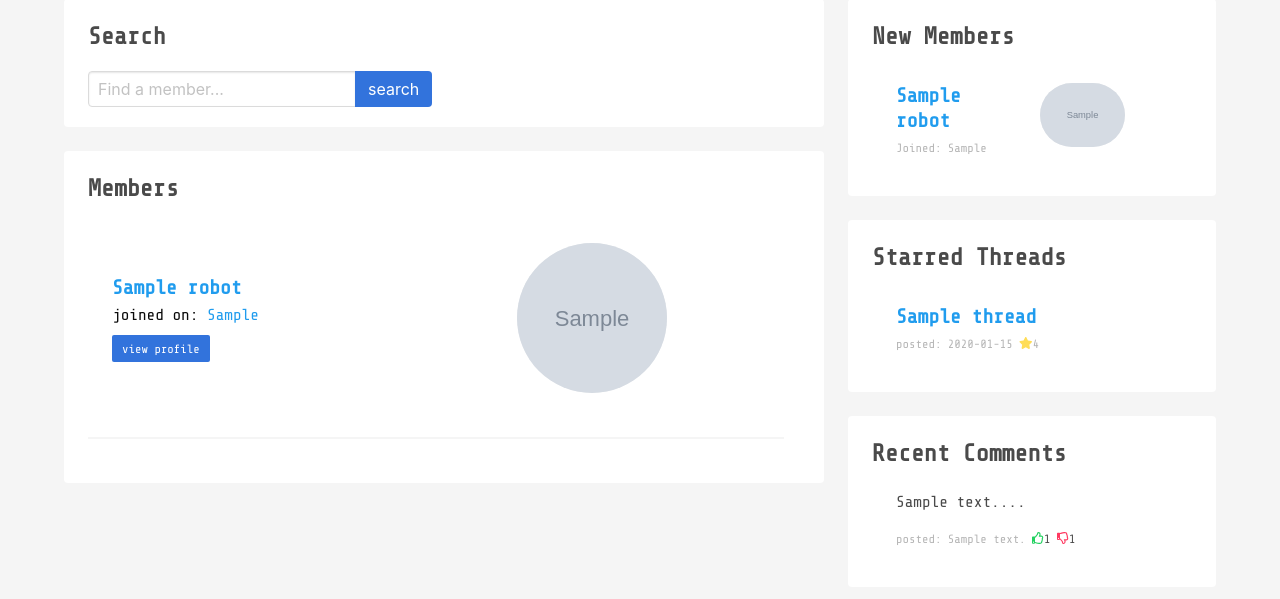
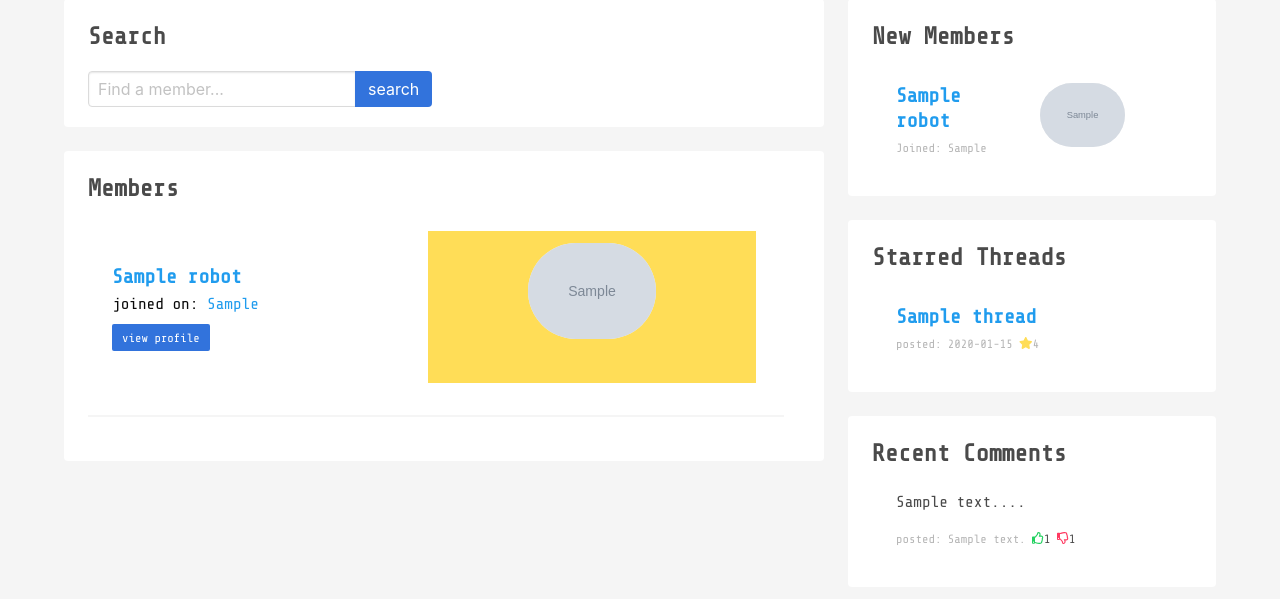
Before and after one commit to danielc92/flask_robot_forum, a Flask app: page /members/ in a window 1280 px wide. Shown: the part 268-867 px from the top of the page. Run offline with Flask 2, Linux system fonts and the light colour scheme; tables that the repository leaves empty hold one stand-in row (values such as "Sample post"); grey boxes marked "Sample" are stand-in pictures; some libraries are stand-ins or nearby versions.

Commit message:
Added level class to center image without custom styling

```diff
--- a/templates/members.html
+++ b/templates/members.html
@@ -19,10 +19,12 @@
                     <p>joined on: <span class = "has-text-info">{{ m.robot_joined }}<span></p>
                     <a class="button is-link is-small" style ="margin-top:.5rem;" href="{{ url_for('memberview', member_id=m.robot_id) }}">view profile</a>
                 </div>
-                <div class="column">
-                    <figure class="image">
-                        <img src="{{ url_for('static', filename=m.robot_image) }}" style = "margin:auto; width:150px; height: 150px; " class="has-background-light is-rounded">
-                    </figure>
+                <div class="column has-background-warning level">
+                    <div class="level-item">
+                        <figure class="image is-128x128">
+                            <img src="{{ url_for('static', filename=m.robot_image) }}" class="has-background-light is-rounded">
+                        </figure>
+                    </div>
                 </div>
 
             </section>
```
